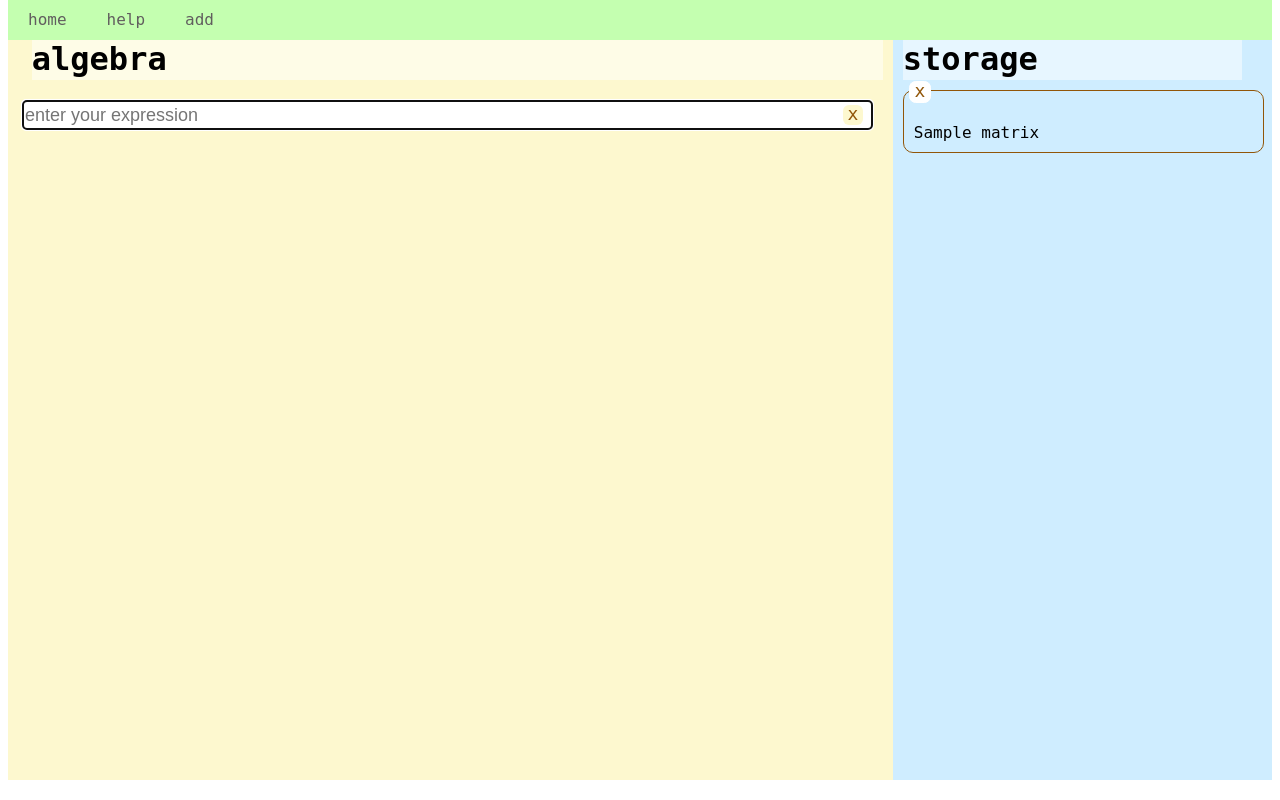
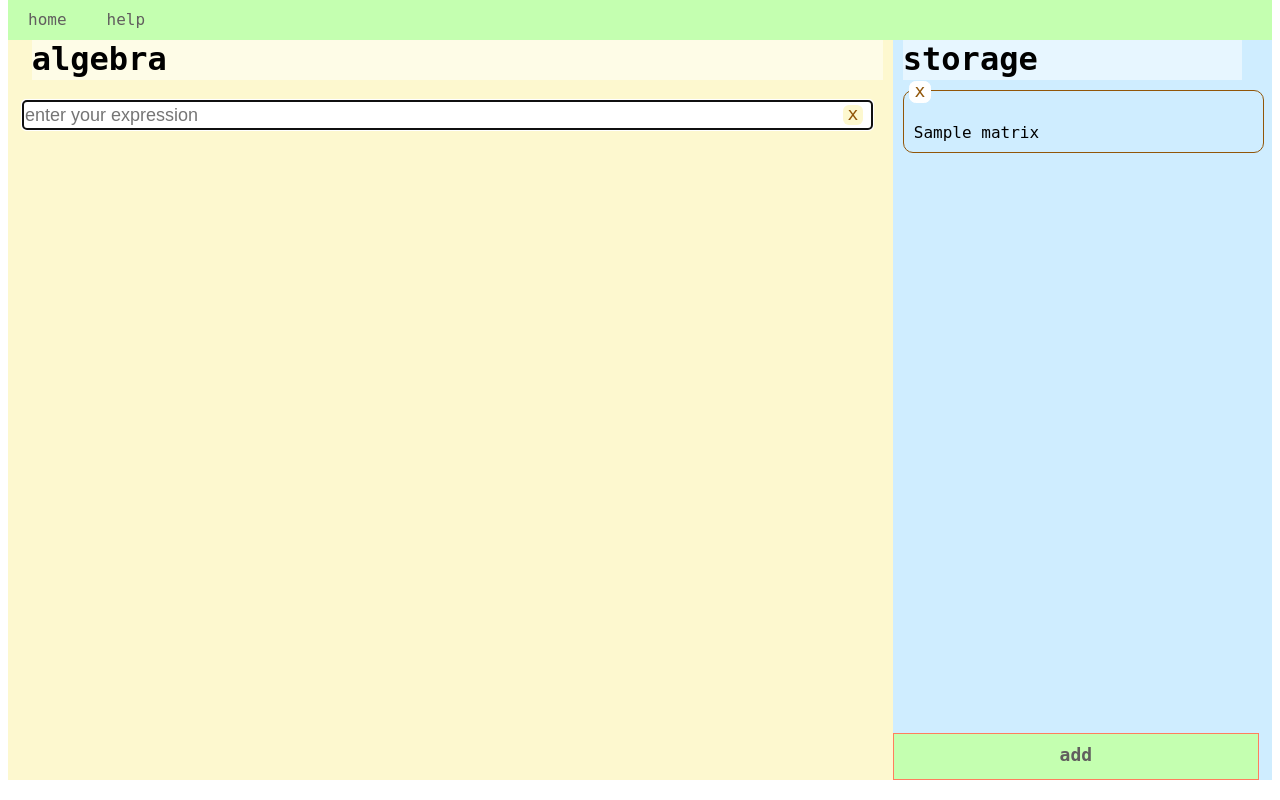
Before and after one commit to krzyssikora/matrices, a Python web app: template templates/index.html in a window 1280 px wide. Run offline with Jinja, Linux system fonts and the light colour scheme; the template is opened without the code that fills it: most values are stand-ins (such as "Sample title", 1, 10 or a date in 2020); some libraries are stand-ins or nearby versions.

Commit message:
'add-matrix' button moved from navbar to storage

```diff
--- a/static/css/styles.css
+++ b/static/css/styles.css
@@ -7,6 +7,7 @@
   --standard-margin-padding: 10px;
   --left-width: calc(70% - 2 * var(--items-padding));
   --right-width: calc(30% - 2 * var(--items-padding));
+  --new-matrix-button-height: 45px;
   /* colours */
   --colour-left: rgb(253, 248, 207);
   --colour-right: rgb(207, 237, 255);
@@ -77,6 +78,7 @@ body {
 
 /* Designing for scroll-bar */
 ::-webkit-scrollbar {
+  z-index: 1;
   width: 6px;
   height: 6px;
 }
@@ -108,6 +110,7 @@ body {
 .section-content {
   /* margin-top: calc(var(--section-header-height) + var(--navbar-height)); */
   margin-top: var(--section-header-height);
+  margin-bottom: var(--new-matrix-button-height);
 }
 
 #algebra {
@@ -197,6 +200,10 @@ span#clearfieldicon span:hover {
   margin-bottom: 0;
 }
 
+#storage .app-answer {
+  cursor: pointer;
+}
+
 .pop-up-form-label {
   display: block;
   min-width: 300px;
@@ -227,6 +234,27 @@ span#clearfieldicon span:hover {
   background: var(--colour-right);
   height: var(--section-height);
   overflow: auto;
+}
+
+#add-matrix {
+  position: fixed;
+  margin-left: calc(-1 * var(--items-padding));
+  width: calc(var(--right-width) - 2 * var(--standard-margin-padding));
+  height: calc(var(--new-matrix-button-height) - 2*var(--standard-margin-padding));
+  bottom: calc(var(--standard-margin-padding) + var(--items-padding));
+  background-color: var(--colour-navbar-background);
+  padding: var(--standard-margin-padding);
+  border: 1px solid var(--colour-navbar-background-hover);
+  font-weight: bold;
+  font-size: large;
+  color: var(--colour-navbar-text);
+  text-align: center;
+  cursor: pointer;
+}
+
+#add-matrix:hover {
+  background-color: var(--colour-navbar-background-hover);
+  color: var(--colour-navbar-text-hover);
 }
 
 
--- a/templates/index.html
+++ b/templates/index.html
@@ -4,11 +4,6 @@
     <div id="algebra"><h1 class="section-header" id="algebra-header">algebra</h1>
         <div class="section-content">
             <!-- <div class="algebra-chunk">
-                <p class="entered-formula">
-                    \(
-                    A\times B^{-1}
-                    \)
-                </p>
                 <p class="app-answer">
                     \(\begin{pmatrix}\frac{4}{3}& -\frac{2}{3}& -\frac{1}{2}\\-\frac{7}{6}& \frac{1}{2}& -\frac{1}{2}\\1& \frac{2}{3}& \frac{2}{3}\\\end{pmatrix}\)
                 </p>
@@ -30,6 +25,7 @@
                         <p class="app-answer" data-name="{{matrix_data.0}}">{{matrix_data.1}}</p></div>
                 </span>
             {% endfor %}
+            <div id="add-matrix">add</div>
         </div>
     </div>
 
--- a/templates/navbar.html
+++ b/templates/navbar.html
@@ -14,7 +14,7 @@
         <div class="navbar">
             <a href="{{ url_for('index') }}">home</a>
             <a href="{{ url_for('help') }}">help</a>
-            <a href="#" id="add-matrix">add</a>
+            <!-- <a href="#" id="add-matrix">add</a> -->
         </div>
         {% block navbar %}
         {% endblock %}
```
Also changed, not shown: __init__.py (+4 -4 lines), database/matrices_rational_tmp.sqlite.
